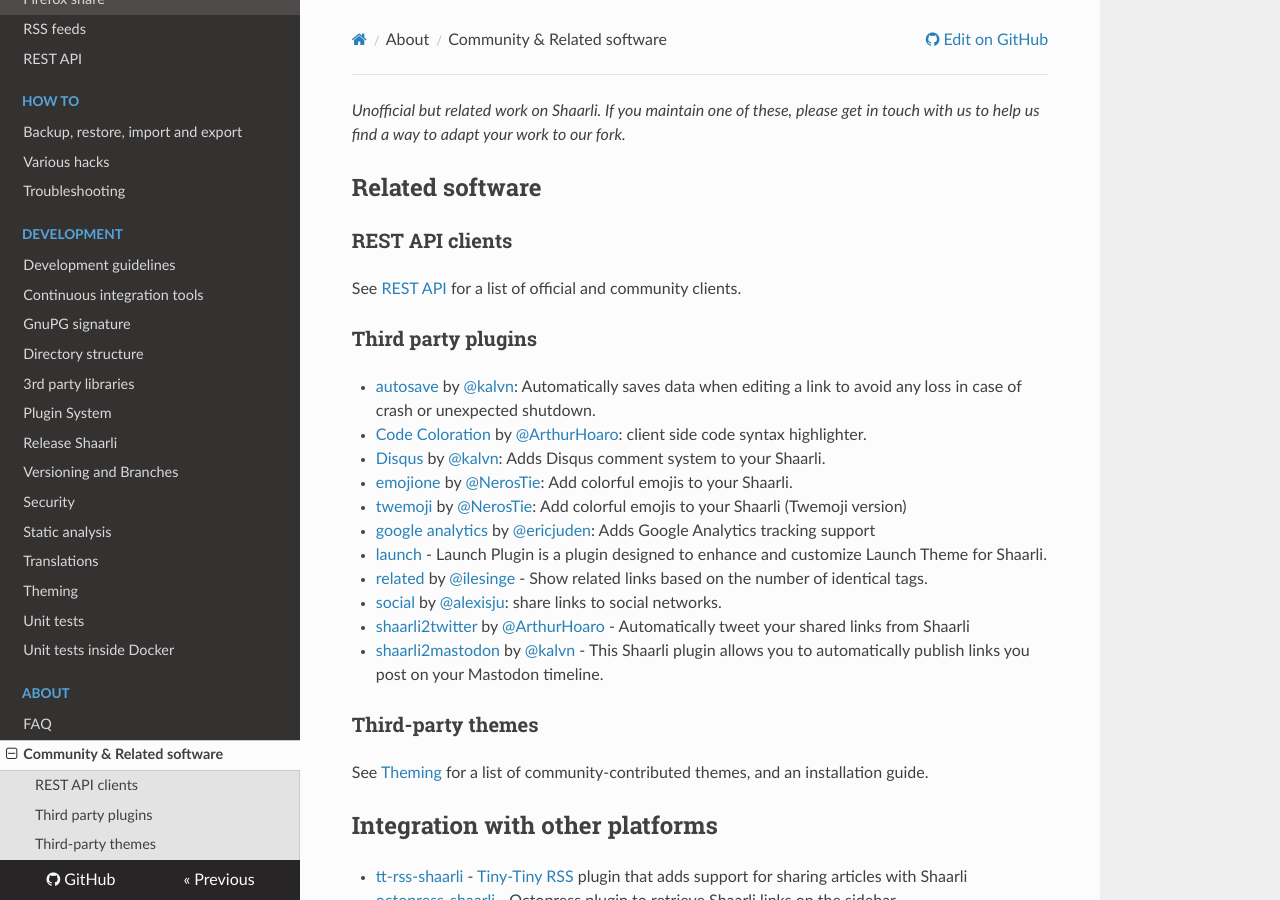
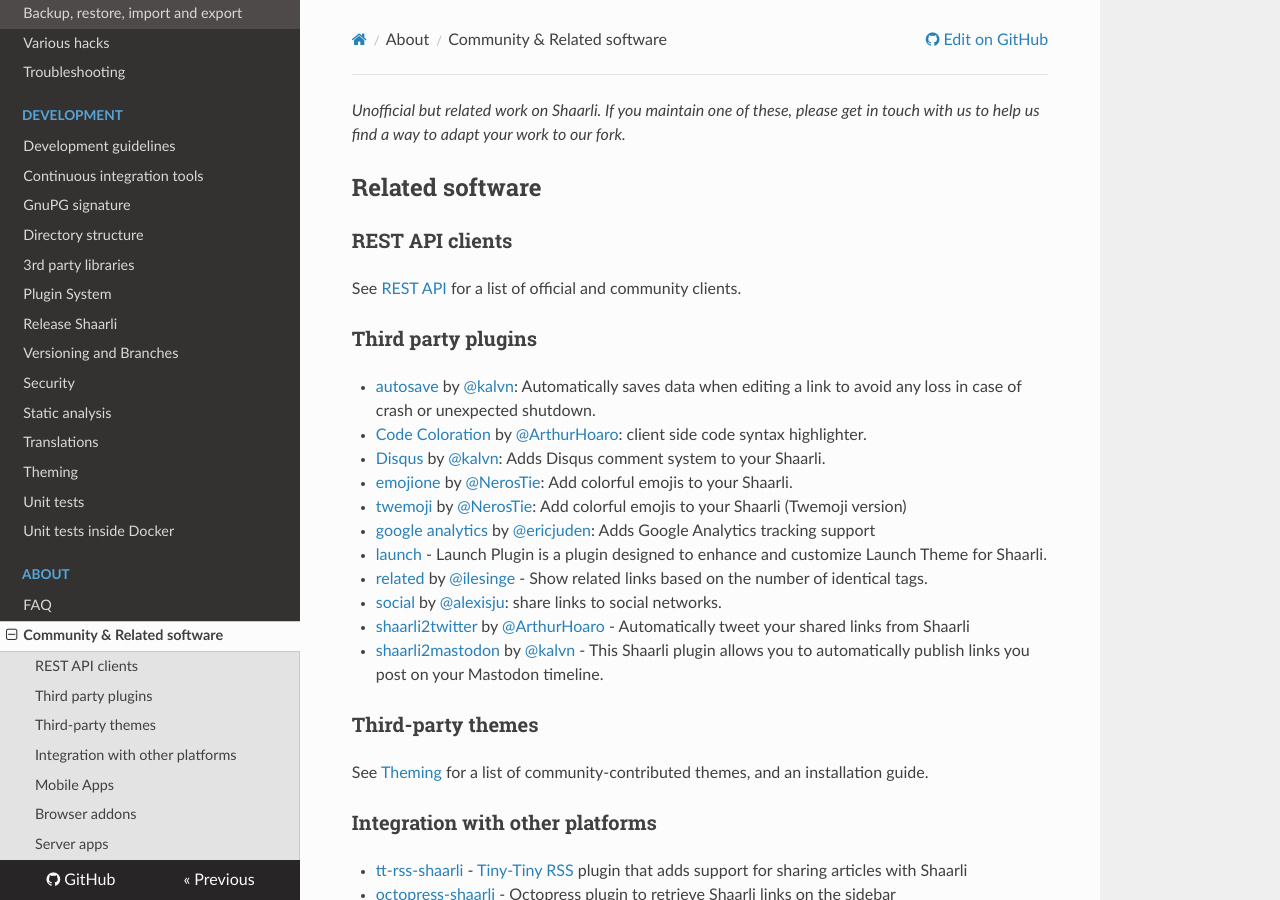
Before and after one commit to sebsauvage/Shaarli, an MkDocs documentation site: the page built from doc/md/Community-&-Related-software.md, in a window 1280 px wide and 900 px high. Built offline with MkDocs 1.6.1, drawn with Linux system fonts in a browser that asks for light colours; nearby versions of some CDN libraries; old or Windows-style settings are respelled for this version of MkDocs.

Commit message:
fix heading level

```diff
--- a/doc/md/Community-&-Related-software.md
+++ b/doc/md/Community-&-Related-software.md
@@ -26,7 +26,7 @@
 See [Theming](Theming) for a list of community-contributed themes, and an installation guide.
 
 
-## Integration with other platforms
+### Integration with other platforms
 - [tt-rss-shaarli](https://github.com/jcsaaddupuy/tt-rss-shaarli) - [Tiny-Tiny RSS](http://tt-rss.org/) plugin that adds support for sharing articles with Shaarli
 - [octopress-shaarli](https://github.com/ahmet2mir/octopress-shaarli) - Octopress plugin to retrieve Shaarli links on the sidebar
 - [Scuttle to Shaarli](https://github.com/q2apro/scuttle-to-shaarli) - Import bookmarks from Scuttle
```
